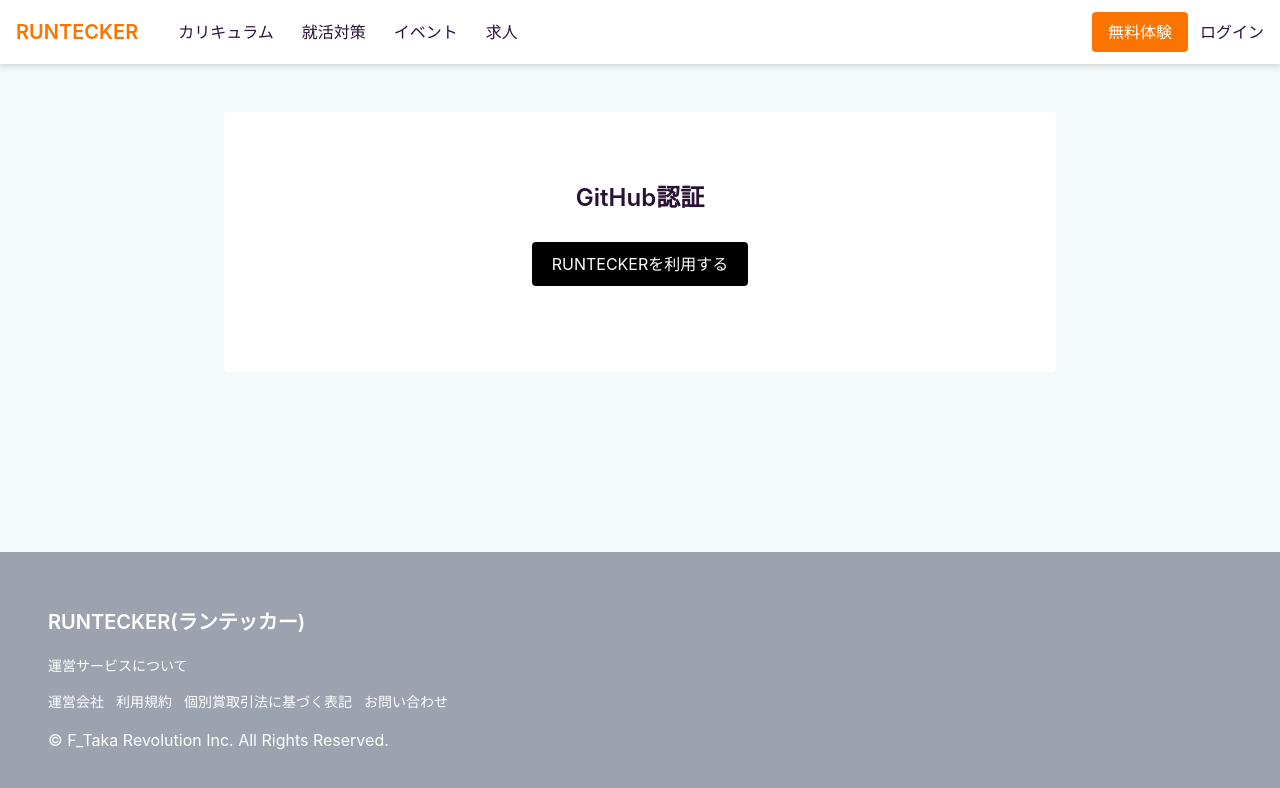
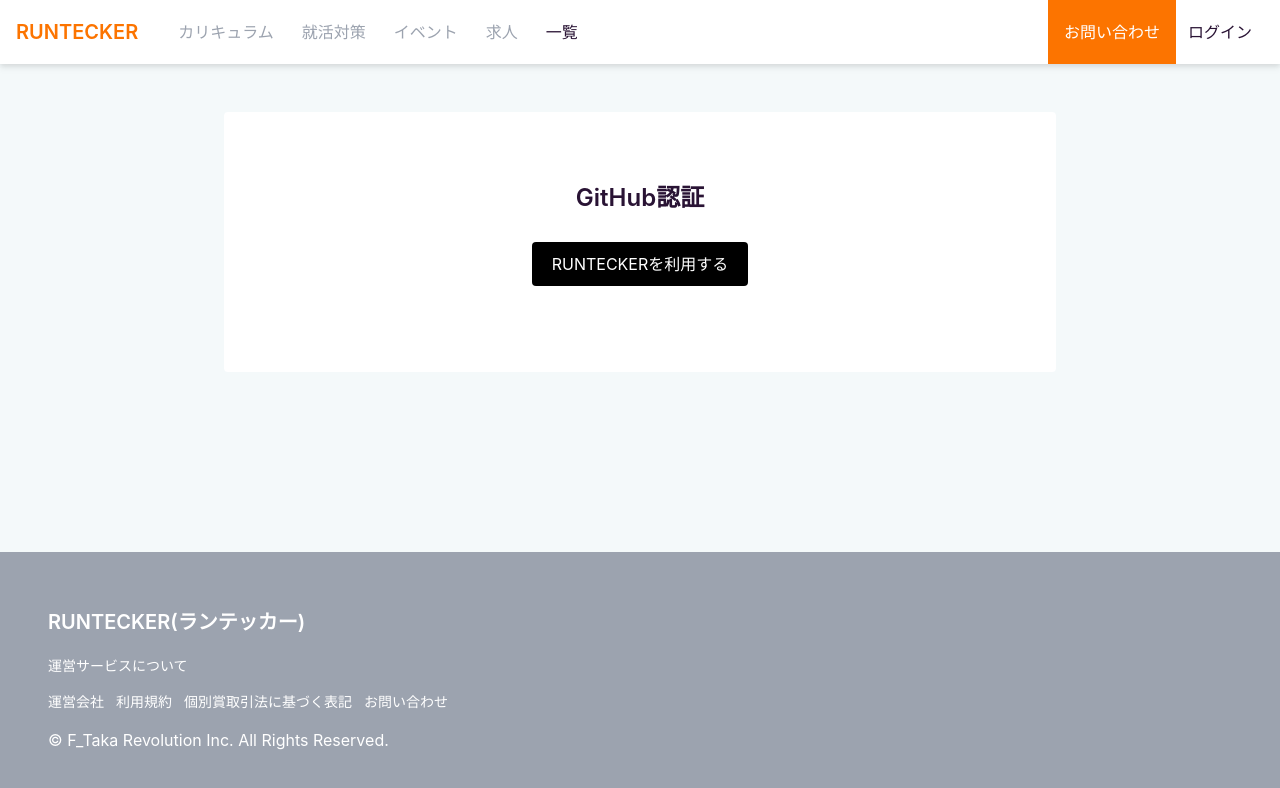
Before and after one commit to rayto298/runtecker, a React (Create React App) app in the folder frontend/: page /login in a window 1280 px wide. Shown: the top 788 px of the page. Built offline with nearby package versions, Linux system fonts and the light colour scheme.

Commit message:
React内での認証がリロードやURL直打ちで切れてしまう不具合を暫定修正

```diff
--- a/frontend/src/config/route_path.js
+++ b/frontend/src/config/route_path.js
@@ -9,7 +9,7 @@ export const RoutePath = {
   },
   Users: {
     path: "/users",
-    name: "ユーザー一覧",
+    name: "一覧",
   },
   UsersNew: {
     path: "/users/new",
--- a/frontend/src/providers/auth.jsx
+++ b/frontend/src/providers/auth.jsx
@@ -25,7 +25,7 @@ export const AuthProvider = ({ children }) => {
   };
 
   return (
-    <AuthContext.Provider value={{ token, logout }}>
+    <AuthContext.Provider value={{ token, logout, setToken }}>
       {children}
     </AuthContext.Provider>
   );
--- a/frontend/src/views/layouts/components/_headers.jsx
+++ b/frontend/src/views/layouts/components/_headers.jsx
@@ -1,10 +1,17 @@
 import { useAuth } from "providers/auth";
 import { RoutePath } from "config/route_path";
 import { Link, useNavigate } from "react-router-dom";
+import { useEffect } from "react";
 
 export const _Headers = () => {
-  const { token, logout } = useAuth();
+  const { token, setToken, logout } = useAuth();
   const navigate = useNavigate();
+
+  useEffect(() => {
+    // TODO : 暫定処理
+    // もっといい方法あったら教えてください
+    setToken(localStorage.getItem("authToken"));
+  }, [localStorage.getItem("authToken")])
 
   const handleClick = () => {
     logout(); // トークンをクリアしてログアウト処理
@@ -12,38 +19,42 @@ export const _Headers = () => {
   };
 
   return (
-    <header className="bg-white pt-0 pb-0 h-16 flex justify-between items-center drop-shadow-md">
+    <header className="bg-white h-16 flex justify-between items-center drop-shadow-md">
       <div className="flex gap-3 m-4 items-center">
         <h1 className="text-runteq-primary text-xl font-semibold">
-          <Link to={RoutePath.Home.path}>RUNTECKER</Link>
+          {/* ログイン済みであればユーザー一覧を表示するようにしています */}
+          <Link to={token ? RoutePath.Users.path : RoutePath.Home.path}>RUNTECKER</Link>
         </h1>
         <nav className="m-7">
           <ul className="flex gap-7">
             <li>
-              <Link to={RoutePath.Curriculums.path}>
+              <p to={RoutePath.Curriculums.path} className="text-gray-400">
                 {RoutePath.Curriculums.name}
-              </Link>
+              </p>
             </li>
             <li>
-              <Link to={RoutePath.JobMeasures.path}>
+              <p to={RoutePath.JobMeasures.path} className="text-gray-400">
                 {RoutePath.JobMeasures.name}
-              </Link>
+              </p>
             </li>
             <li>
-              <Link to={RoutePath.Events.path}>{RoutePath.Events.name}</Link>
+              <p to={RoutePath.Events.path} className="text-gray-400">{RoutePath.Events.name}</p>
             </li>
             <li>
-              <Link to={RoutePath.Recruits.path}>
+              <p to={RoutePath.Recruits.path} className="text-gray-400">
                 {RoutePath.Recruits.name}
-              </Link>
+              </p>
+            </li>
+            <li>
+              <Link to={RoutePath.Users.path}>{RoutePath.Users.name}</Link>
             </li>
           </ul>
         </nav>
       </div>
-      <div className="flex gap-3 m-4 items-center">
-        <button className="bg-runteq-primary p-2 px-4 rounded text-white">
-          無料体験
-        </button>
+      <div className="flex gap-3 items-center pr-7 h-full">
+        <Link className="flex justify-center items-center bg-runteq-primary px-4 h-full text-white">
+          お問い合わせ
+        </Link>
         {token ? (
           <button onClick={handleClick}>ログアウト</button>
         ) : (
--- a/frontend/src/views/layouts/main_layout.jsx
+++ b/frontend/src/views/layouts/main_layout.jsx
@@ -3,7 +3,7 @@ import { _Footers } from "./components/_footers";
 
 export const MainLayout = ({ children }) => {
   return (
-    <div className='w-screen h-screen flex flex-col'>
+    <div className='w-screen min-h-screen flex flex-col'>
       <_Headers />
       <main className='container w-full max-w-7xl m-auto flex-1'>{children}</main>
       <_Footers />
```
